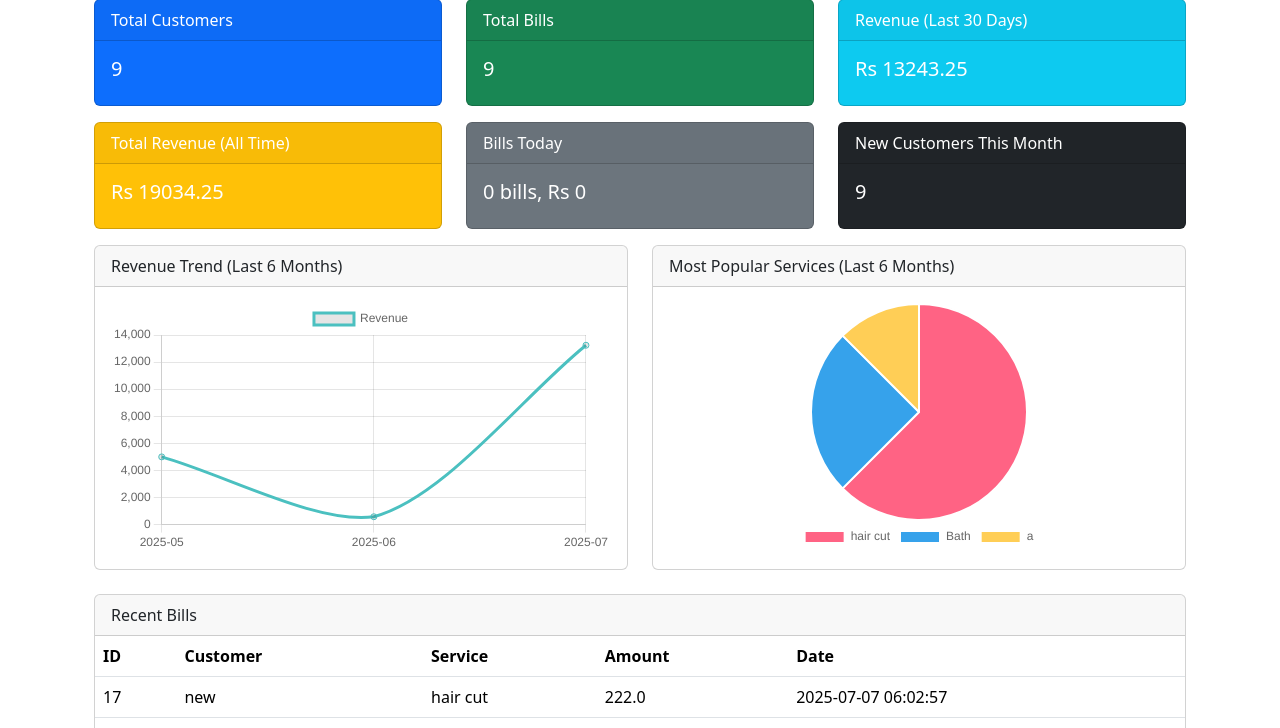
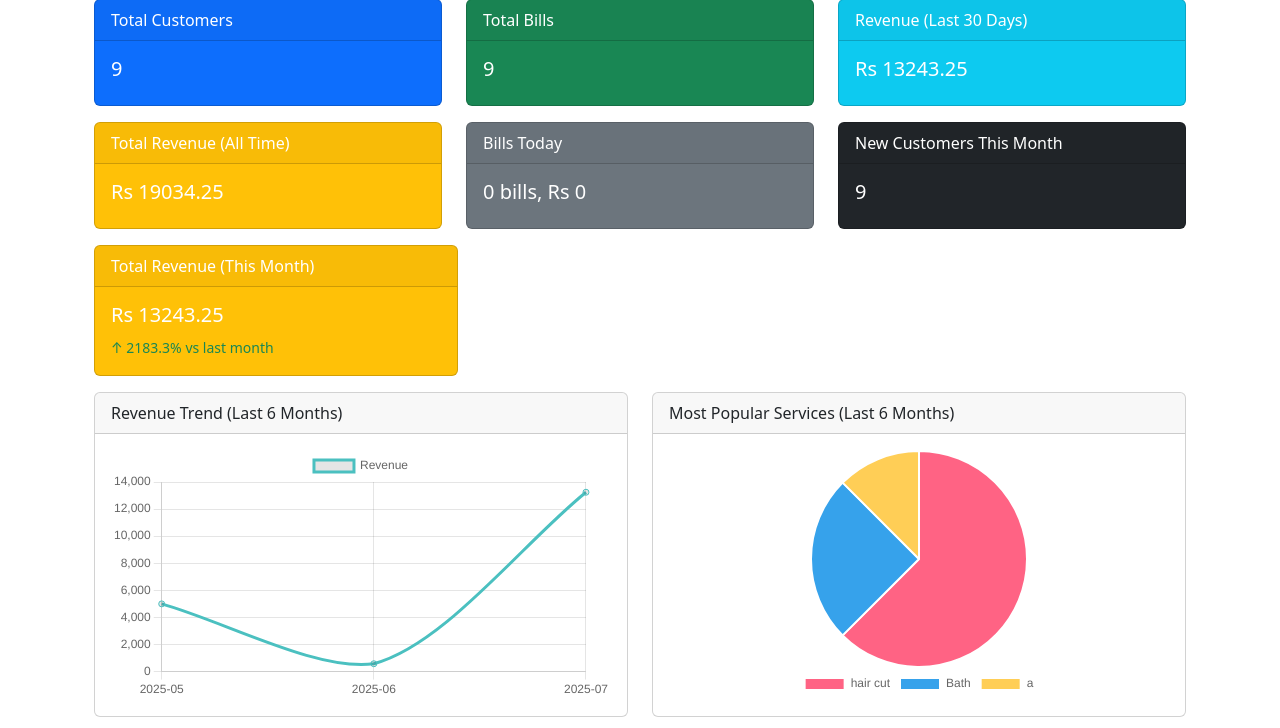
Before and after one commit to ragshas/petgrooming-admin, a Flask app: page /dashboard in a window 1280 px wide. Shown: the part 131-859 px from the top of the page. Run offline with Flask 3, Linux system fonts and the light colour scheme; a user stored in the database is signed in; data comes from the database, SQL or seed files in the repository; both versions use the stored data as it was after the commit.

Commit message:
Fix: clean dashboard view and add revenue comparision

```diff
--- a/dashboard.py
+++ b/dashboard.py
@@ -74,6 +74,26 @@ def dashboard():
     c.execute('SELECT SUM(amount) FROM bills')
     total_revenue_all_time = c.fetchone()[0] or 0
 
+    # Revenue this month (from 1st of current month)
+    c.execute('''
+        SELECT SUM(amount) FROM bills
+        WHERE strftime('%Y-%m', date) = strftime('%Y-%m', 'now')
+    ''')
+    revenue_this_month = c.fetchone()[0] or 0
+
+    # Revenue previous month
+    c.execute('''
+        SELECT SUM(amount) FROM bills
+        WHERE strftime('%Y-%m', date) = strftime('%Y-%m', 'now', '-1 month')
+    ''')
+    revenue_last_month = c.fetchone()[0] or 0
+
+    # Calculate percentage change (avoid division by zero)
+    if revenue_last_month > 0:
+        revenue_change_pct = ((revenue_this_month - revenue_last_month) / revenue_last_month) * 100
+    else:
+        revenue_change_pct = None  # means "no data last month"
+
     # Bills added today
     c.execute("SELECT COUNT(*), SUM(amount) FROM bills WHERE DATE(date) = DATE('now')")
     bills_today = c.fetchone()
@@ -114,5 +134,8 @@ def dashboard():
     recent_bills=recent_bills,
     recent_customers=recent_customers,
     top_customers=top_customers,
-    popular_services=popular_services
+    popular_services=popular_services,
+    revenue_this_month=revenue_this_month,
+    revenue_last_month=revenue_last_month,
+    revenue_change_pct=revenue_change_pct
 )
--- a/templates/dashboard.html
+++ b/templates/dashboard.html
@@ -58,7 +58,26 @@
       </div>
     </div>
   </div>
-
+  <!-- Total revenue (this month)-->
+<div class="col-md-4">
+  <div class="card text-white bg-warning mb-3">
+    <div class="card-header">Total Revenue (This Month)</div>
+    <div class="card-body">
+      <h5 class="card-title">Rs {{ revenue_this_month }}</h5>
+      {% if revenue_change_pct is not none %}
+        <small>
+          {% if revenue_change_pct >= 0 %}
+            <span class="text-success">↑ {{ '%.1f' | format(revenue_change_pct) }}% vs last month</span>
+          {% else %}
+            <span class="text-danger">↓ {{ '%.1f' | format(-revenue_change_pct) }}% vs last month</span>
+          {% endif %}
+        </small>
+      {% else %}
+        <small class="text-muted">No data for last month</small>
+      {% endif %}
+    </div>
+  </div>
+</div>
   <!-- Charts side by side -->
   <div class="row">
     <div class="col-md-6 mb-4">
@@ -165,17 +184,20 @@
   </div>
 </div>
 
-<!-- Chart.js scripts -->
+<!-- Chart.js -->
 <script src="https://cdn.jsdelivr.net/npm/chart.js"></script>
 <script>
+  // Revenue Trend Line Chart
+  const chartLabels = {{ chart_labels | tojson }};
+  const chartValues = {{ chart_values | tojson }};
   const ctx = document.getElementById('revenueChart').getContext('2d');
-  const revenueChart = new Chart(ctx, {
+  new Chart(ctx, {
     type: 'line',
     data: {
-      labels: {{ chart_labels| tojson }},
+      labels: chartLabels,
       datasets: [{
         label: 'Revenue',
-    data: {{ chart_values| tojson }},
+        data: chartValues,
         borderColor: 'rgba(75, 192, 192, 1)',
         fill: false,
         tension: 0.3
@@ -188,11 +210,11 @@
     }
   });
 
-  const serviceLabels = {{ popular_services | map(attribute = 0) | list | tojson }};
-  const serviceCounts = {{ popular_services | map(attribute = 1) | list | tojson }};
-
+  // Most Popular Services Pie Chart
+  const serviceLabels = {{ popular_services | map(attribute=0) | list | tojson }};
+  const serviceCounts = {{ popular_services | map(attribute=1) | list | tojson }};
   const ctxServices = document.getElementById('servicesChart').getContext('2d');
-  const servicesChart = new Chart(ctxServices, {
+  new Chart(ctxServices, {
     type: 'pie',
     data: {
       labels: serviceLabels,
@@ -212,4 +234,5 @@
     }
   });
 </script>
+
 {% endblock %}
```
Also changed, not shown: database.db. Lines whose indentation alone changed are shown as unchanged.
